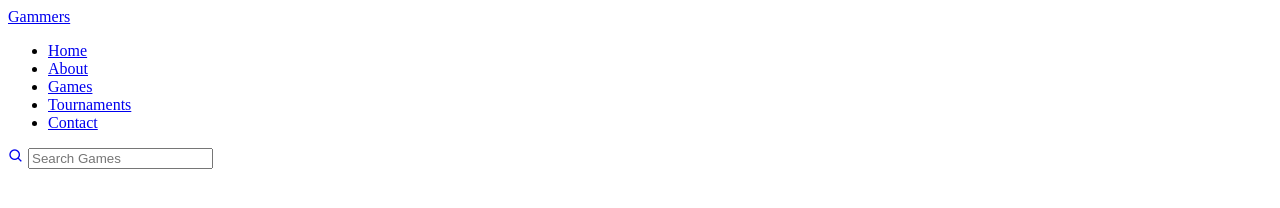
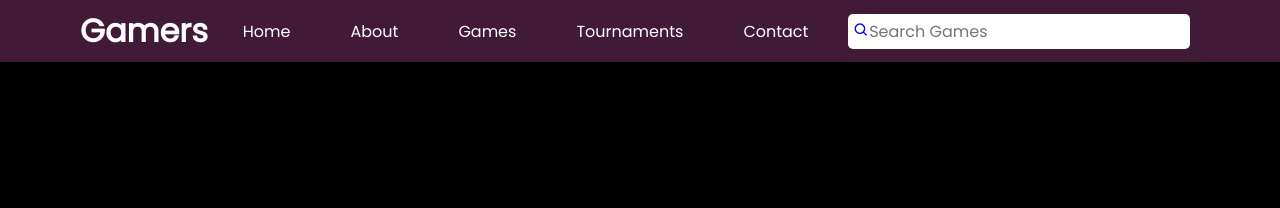
Before and after one commit to annahico/Gaming_Website, a website: page index.html in a window 1280 px wide. Drawn offline with nearby package versions, Linux system fonts and the light colour scheme.

Commit message:
feat: added CSS

```diff
--- a/index.html
+++ b/index.html
@@ -12,7 +12,7 @@
 
 <body>
     <header>
-        <a href="#" class="logo">Gammers</a> <!--ponemos # cuando no queremos crear una página html-->
+        <a href="#" class="logo">Gamers</a> <!--ponemos # cuando no queremos crear una página html-->
         <ul class="nav">
             <li><a href="#">Home</a></li>
             <li><a href="#">About</a></li>
--- a/style.css
+++ b/style.css
@@ -0,0 +1,82 @@
+@import url('https://fonts.googleapis.com/css2?family=Poppins&display=swap');
+
+* {
+    margin: 0;
+    padding: 0;
+    box-sizing: border-box;
+    font-family: 'Poppins', sans-serif;
+}
+
+body {
+    background: black;
+}
+
+header {
+    position: fixed;
+    top: 0;
+    left: 0;
+    width: 100%;
+    padding: 7px 80px;
+    background: #411b36;
+    display: flex;
+    justify-content: space-between;
+    align-items: center;
+    z-index: 1000;
+    transition: 0.5s;
+}
+
+header .logo {
+    position: relative;
+    color: white;
+    text-decoration: none;
+    font-size: 2em;
+    font-weight: 700;
+}
+
+header .nav {
+    display: flex;
+    justify-content: center;
+    align-items: center;
+}
+
+header ul li {
+    list-style: none;
+    margin: 10px;
+}
+
+header ul li a {
+    color: white;
+    text-decoration: none;
+    padding: 10px 20px;
+    border-radius: 5px;
+}
+
+header ul li a:hover {
+    background: #ef1a7d;
+    color: black;
+    box-shadow: 0 0 10px #ef1a7d;
+}
+
+header .action .searchBx {
+    padding: 5px;
+    margin: 5px;
+    background: white;
+    border-radius: 5px;
+    position: relative;
+    display: flex;
+    justify-content: center;
+    align-items: center;
+}
+
+header .action .searcBx i {
+    font-size: 1.4em;
+    margin: 5px;
+    color: #222;
+}
+
+header .action .searchBx input {
+    outline: none;
+    border: none;
+    font-size: 1em;
+    color: #222;
+}
```
